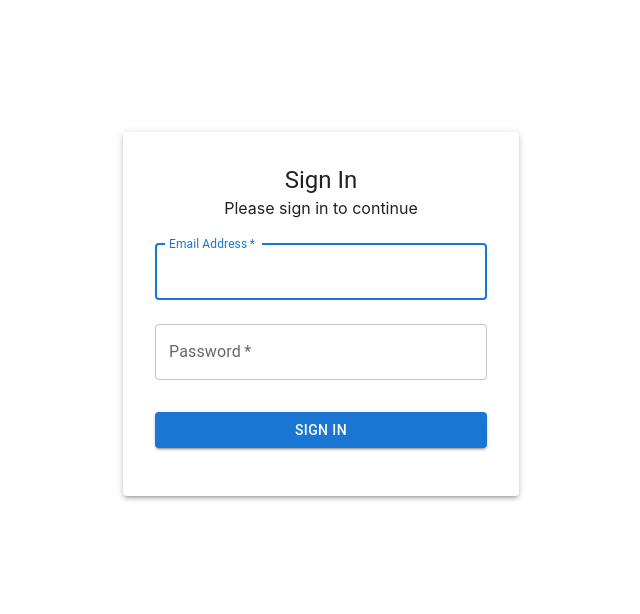
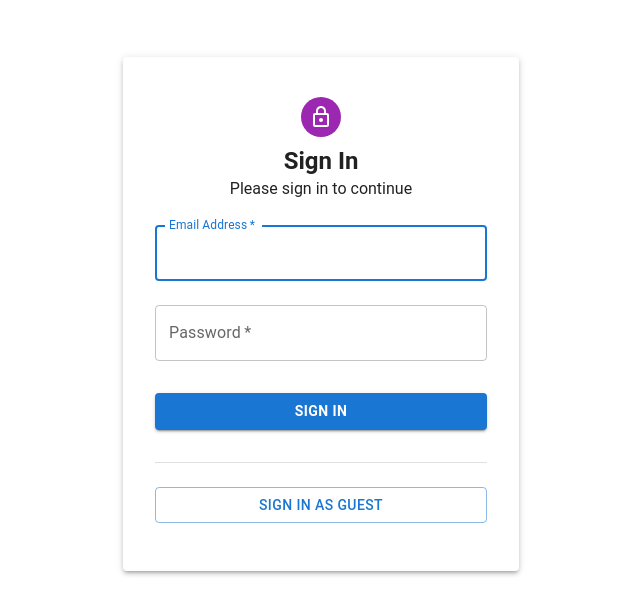
Before and after one commit to Ali-Azhar128/WordCount, a React (Vite) app in the folder frontend/: page /login in a window 1280 px wide. Shown: the part 118-732 px from the top of the page, without its empty margins (319-959 px from the left). Built offline with nearby package versions, Linux system fonts and the light colour scheme.

Commit message:
added guest login

```diff
--- a/frontend/src/Components/LoginComponent/LoginForm.jsx
+++ b/frontend/src/Components/LoginComponent/LoginForm.jsx
@@ -1,6 +1,6 @@
 import React, { useState } from 'react'
 import TextField from '@mui/material/TextField'
-import { Button, Container, Typography, Box, Paper, Avatar } from '@mui/material';
+import { Button, Container, Typography, Box, Paper, Avatar, Divider } from '@mui/material';
 import LockOutlinedIcon from '@mui/icons-material/LockOutlined';
 import { useLoginMutation } from '../../Slices/usersApiSlices'
 import { toast } from 'react-toastify'
@@ -33,12 +33,22 @@ const LoginForm = () => {
     }
   };
 
+  const handleGuestLogin = () => {
+    // Handle guest login logic here
+    navigate('/main'); // Navigate to the main page for guest login
+  };
+
 
   return (
     <Container component="main" maxWidth="xs">
       <Paper elevation={3} sx={{ padding: 4, marginTop: 8 }}>
         <Box display="flex" flexDirection="column" alignItems="center">
-          <Typography component="h1" variant="h5">
+        <Avatar sx={{ m: 1, bgcolor: 'secondary.main' }}>
+            <LockOutlinedIcon />
+          </Avatar>
+          <Typography component="h1" variant="h5" sx={{
+            fontWeight: 'bold',
+          }}>
             Sign In
           </Typography>
           <Typography component="h7" variant="h7">
@@ -73,11 +83,20 @@ const LoginForm = () => {
               type="submit"
               fullWidth
               variant="contained"
-              sx={{ mt: 3, mb: 2 }}
+              sx={{ mt: 3, mb: 2, fontWeight: 'bold' }}
               disabled={isLoading}
             >
               {isLoading ? 'Logging in...' : 'Sign In'}
             </LoadingButton>
+            <Divider sx={{ width: '100%', my: 2 }} />
+          <Button
+            fullWidth
+            variant="outlined"
+            onClick={handleGuestLogin}
+            sx={{ mt: 1, mb: 2 }}
+          >
+            Sign In as Guest
+          </Button>
           </Box>
         </Box>
       </Paper>
--- a/frontend/src/Components/MuiButton.jsx
+++ b/frontend/src/Components/MuiButton.jsx
@@ -1,4 +1,5 @@
 import LoadingButton from '@mui/lab/LoadingButton';
+import { CircularProgress } from '@mui/material';
 
 const MuiButton = ({ url, text, loading = false, onClick, refetch }) => {
   return (
@@ -9,6 +10,7 @@ const MuiButton = ({ url, text, loading = false, onClick, refetch }) => {
          type="button"
          onClick={onClick}
          variant="contained"
+
          sx={{
            mt: 2,
            '&:hover': {
@@ -16,7 +18,7 @@ const MuiButton = ({ url, text, loading = false, onClick, refetch }) => {
              color: 'white',
            },
            '&.MuiLoadingButton-loading': {
-             backgroundColor: '#1565C0',
+             backgroundColor: 'red',
            },
          }}
        >
@@ -31,6 +33,7 @@ const MuiButton = ({ url, text, loading = false, onClick, refetch }) => {
           loading={loading}
           type="submit"
           variant="contained"
+          loadingIndicator={<CircularProgress color="red" size={24} />}
           sx={{
             mt: 2,
             '&.MuiLoadingButton-loading': {
--- a/frontend/src/Components/Sidebar.jsx
+++ b/frontend/src/Components/Sidebar.jsx
@@ -16,14 +16,17 @@ import ListItem from '@mui/material/ListItem';
 import ListItemButton from '@mui/material/ListItemButton';
 import ListItemText from '@mui/material/ListItemText';
 import SortIcon from '@mui/icons-material/Sort';
-import { Button, Chip, Pagination, Stack, TextField } from '@mui/material';
+import { Button, Chip, Pagination, Stack, TextField, Tooltip } from '@mui/material';
 import { useGetPageQuery, useSearchParaWithPageNumberQuery, useFlagItemMutation, useDeleteItemMutation } from '../Slices/paragraphsApiSlice';
 import { useDispatch, useSelector } from 'react-redux';
 import { setAllParas, setPageNumber } from '../Slices/paragraphsSlice';
 import LanguageIcon from '@mui/icons-material/Language';
 import FlagIcon from '@mui/icons-material/Flag';
 import DeleteIcon from '@mui/icons-material/Delete';
+import WarningIcon from '@mui/icons-material/Warning';
+import LogoutIcon from '@mui/icons-material/Logout';
 import { toast } from 'react-toastify';
+import { useNavigate } from 'react-router-dom';
 
 
 const drawerWidth = 240;
@@ -120,7 +123,8 @@ export default function PersistentDrawerLeft({ paragraphs, setText, setCount, se
   const [flagItem, {isLoading: flagItemLoading, isError}] = useFlagItemMutation();
   const [deleteItem, {isLoading: deleteLoading, isError: deleteError}] = useDeleteItemMutation();
 
-
+ // router-dom
+ const navigate = useNavigate();
 
   const handleDrawerOpen = () => setOpen(true);
   const handleDrawerClose = () => setOpen(false);
@@ -167,6 +171,14 @@ export default function PersistentDrawerLeft({ paragraphs, setText, setCount, se
       toast.error(error);
     }
   }
+
+
+  const handleLogout = () => {
+    localStorage.removeItem('userInfo');
+    navigate('/login');
+    window.location.reload();
+  }
+
   const truncateText = (text, maxWords) => {
     if (typeof text !== 'string') return '';
     const words = text.split(' ');
@@ -215,7 +227,7 @@ export default function PersistentDrawerLeft({ paragraphs, setText, setCount, se
                   Word Count
                 </Typography>
               </div>
-              <div className='flex space-x-2'>
+              <div className='flex space-x-2 items-center'>
               {isAdmin && (
                 <>
                   <Button
@@ -242,8 +254,19 @@ export default function PersistentDrawerLeft({ paragraphs, setText, setCount, se
                   >
                     Dashboard
                   </Button>
+
                 </>
               )}
+               {user ? (
+                <LogoutIcon onClick={handleLogout} className='hover cursor-pointer'/>
+              ): (<>
+                <Button
+                variant='contained'
+                onClick={() => navigate('/login')}
+                >
+                  Login
+                </Button>
+              </>)}
             </div>
             </Toolbar>
           </CustomAppBar>
@@ -307,8 +330,15 @@ export default function PersistentDrawerLeft({ paragraphs, setText, setCount, se
                       <ListItemText
                         primary={
                           <div className='flex flex-col' style={{ display: 'flex', justifyContent: 'space-between' }}>
-                            <div className='flex justify-between'>
-                              <span className='text-sm font-semibold'>{truncateText(text.para, 6)}</span>
+                            <div className='flex justify-between items-center'>
+                              <div className='flex space-x-1'>
+                                {text.isFlagged && <Tooltip title="Item is flagged" arrow><WarningIcon className='text-sm self-center' sx={{ color: 'white',
+                                  fontSize: '14px',
+
+                                 }} />
+                                 </Tooltip>}
+                                <span className='text-sm font-semibold'>{truncateText(text.para, 6)}</span>
+                              </div>
                             {
                               user && (
                                 user.role === 'admin' && (
--- a/frontend/src/index.css
+++ b/frontend/src/index.css
@@ -3,7 +3,7 @@
 @tailwind utilities;
 
 :root {
-  font-family: Inter, system-ui, Avenir, Helvetica, Arial, sans-serif;
+  font-family: 'Roboto', sans-serif;
   line-height: 1.5;
   font-weight: 400;
 
```
